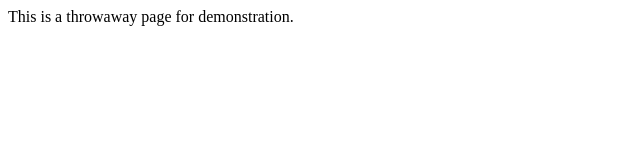
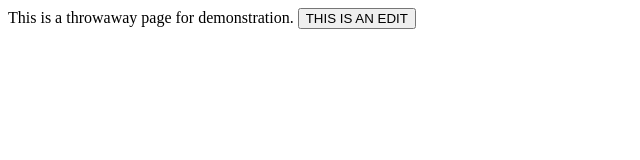
Before and after one commit to MarkPuchalaII/Testing-Environments, a plain HTML site: page throwAway.html in a window 1280 px wide. Shown: the whole page, without its empty margins (0-640 px from the left). Drawn offline with Linux system fonts and the light colour scheme.

Commit message:
Update throwAway.html

```diff
--- a/throwAway.html
+++ b/throwAway.html
@@ -6,5 +6,6 @@
   </head>
   <body>
     This is a throwaway page for demonstration.
+    <button>THIS IS AN EDIT</button>
   </body>
 </html>
```
